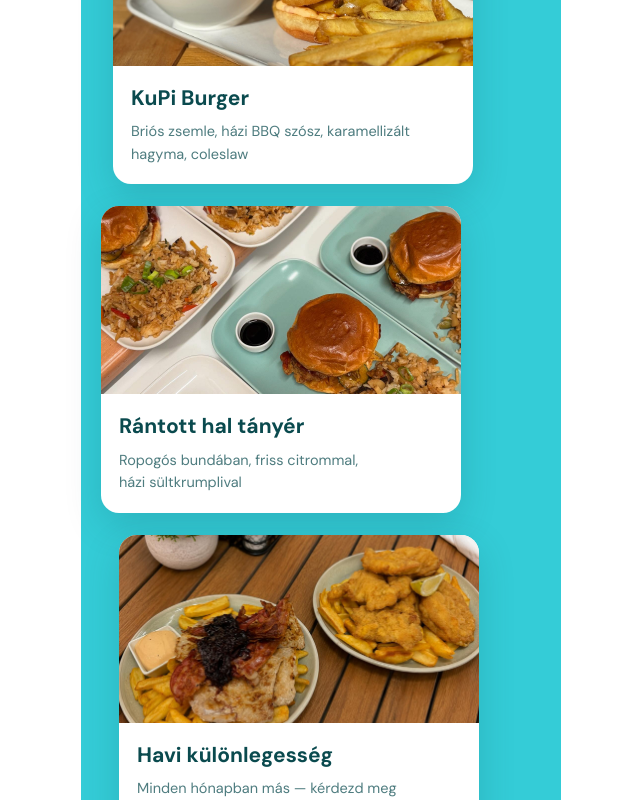
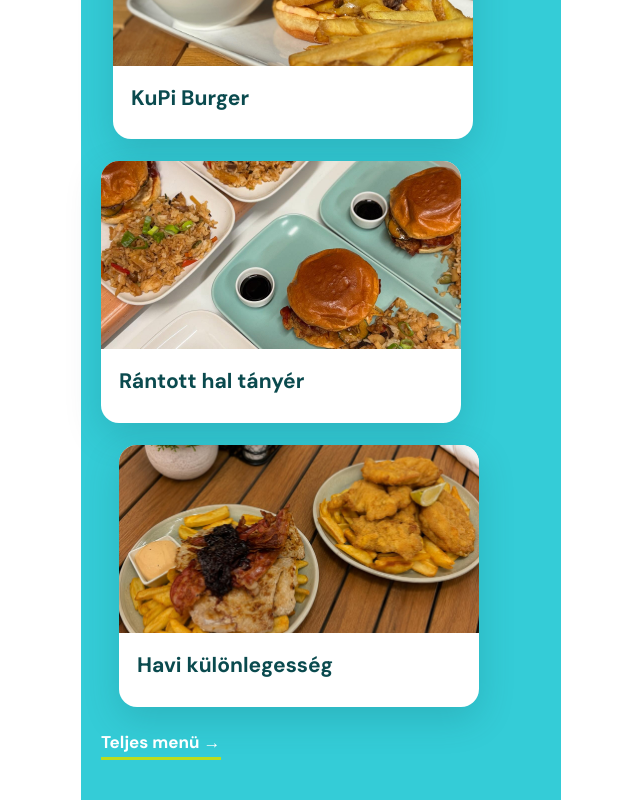
Before and after one commit to Szucsi09/kupi-beach-bar-2, a Next.js app: page / in a window 1280 px wide. Shown: the part 2600-3400 px from the top of the page, without its empty margins (319-959 px from the left). Built offline with nearby package versions, Linux system fonts and the light colour scheme.

Commit message:
feat: implement interactive dish flip animation in menu section

```diff
--- a/app/globals.css
+++ b/app/globals.css
@@ -526,15 +526,57 @@ nav.bar {
   margin-left: 18px;
 }
 
-.dish-img {
+.dish-flip {
   height: 188px;
-  position: relative;
+  perspective: 1000px;
+  cursor: pointer;
 }
 
-.dish-img img {
+.dish-flip-inner {
+  position: relative;
+  width: 100%;
+  height: 100%;
+  transition: transform 0.6s ease;
+  transform-style: preserve-3d;
+}
+
+.dish-flip:hover .dish-flip-inner,
+.dish-flip:focus-visible .dish-flip-inner {
+  transform: rotateY(180deg);
+}
+
+.dish-flip-front,
+.dish-flip-back {
+  position: absolute;
+  inset: 0;
+  width: 100%;
+  height: 100%;
+  -webkit-backface-visibility: hidden;
+  backface-visibility: hidden;
+  overflow: hidden;
+}
+
+.dish-flip-front img {
   width: 100%;
   height: 100%;
   object-fit: cover;
+}
+
+.dish-flip-back {
+  transform: rotateY(180deg);
+  background: var(--turquoise);
+  display: flex;
+  align-items: center;
+  justify-content: center;
+  padding: 18px 22px;
+}
+
+.dish-flip-back p {
+  color: #fff;
+  font-size: 15.5px;
+  line-height: 1.5;
+  text-align: center;
+  text-wrap: pretty;
 }
 
 .dish-body {
--- a/components/menu-section.tsx
+++ b/components/menu-section.tsx
@@ -11,12 +11,18 @@ export const MenuSection = () => (
     </ScrollReveal>
     {menuContent.dishes.map((dish) => (
       <ScrollReveal key={dish.title} className="dish">
-        <div className="dish-img">
-          <Image src={dish.image} alt={dish.imageAlt} fill sizes="360px" />
+        <div className="dish-flip" tabIndex={0} aria-label={`${dish.title} – ${dish.description}`}>
+          <div className="dish-flip-inner">
+            <div className="dish-flip-front">
+              <Image src={dish.image} alt={dish.imageAlt} fill sizes="360px" />
+            </div>
+            <div className="dish-flip-back">
+              <p>{dish.description}</p>
+            </div>
+          </div>
         </div>
         <div className="dish-body">
           <h3>{dish.title}</h3>
-          <p>{dish.description}</p>
         </div>
       </ScrollReveal>
     ))}
```
